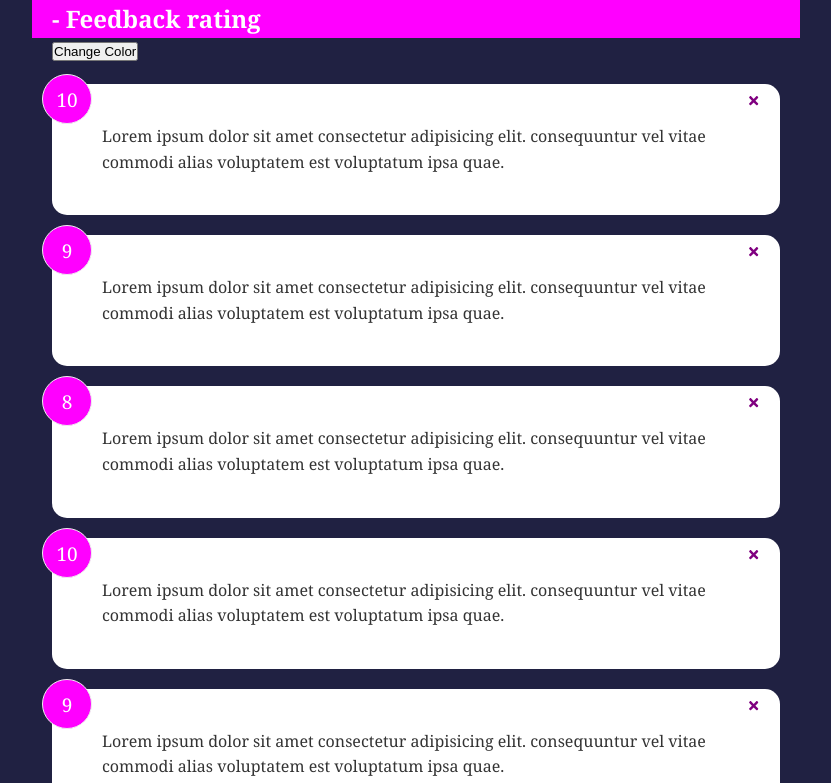
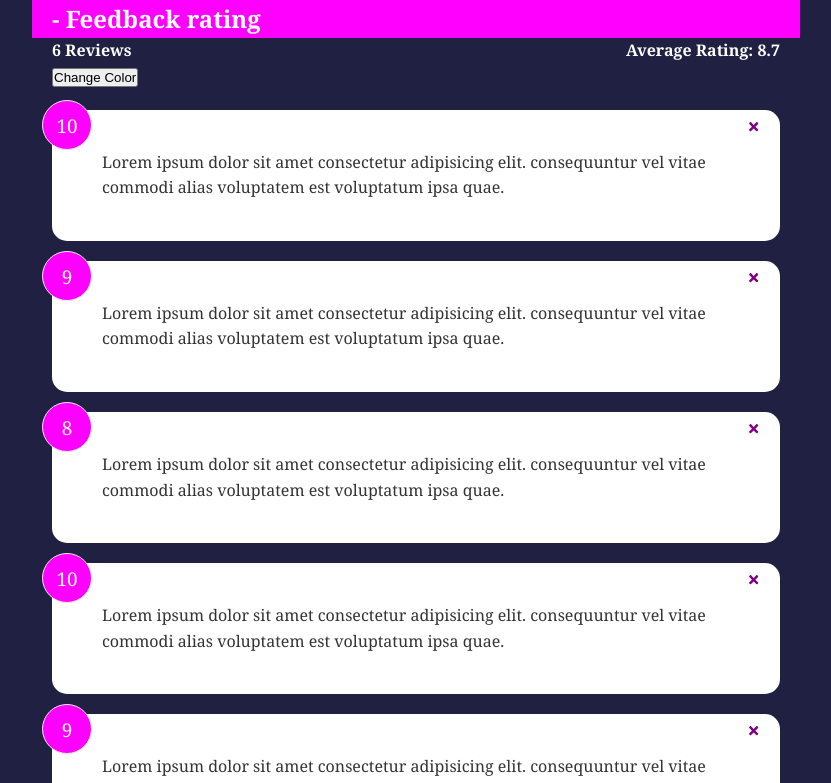
Before and after one commit to pramirez2328/feedbackUser, a React (Create React App) app: page / in a window 1280 px wide. Shown: the top 783 px of the page, without its empty margins (224-1055 px from the left). Built offline with nearby package versions, Linux system fonts and the light colour scheme.

Commit message:
add feedback stat

```diff
--- a/src/App.js
+++ b/src/App.js
@@ -3,6 +3,7 @@
 import Header from "./components/Header";
 import FeedbackList from "./components/FeedbackList";
 import feedbackData from "./data/feedbackData";
+import FeedbackStat from "./components/FeedbackStat";
 
 const App = () => {
   const [feedback, setFeedback] = useState(feedbackData);
@@ -17,6 +18,7 @@
     <>
       <Header text={titleHeader} />
       <div className="container">
+        <FeedbackStat feedback={feedback} />
         <FeedbackList feedback={feedback} deleteFeedback={handledelete} />
       </div>
     </>
--- /dev/null
+++ b/src/components/FeedbackStat.jsx
@@ -0,0 +1,18 @@
+import React from "react";
+
+function FeedbackStat({ feedback }) {
+  let average =
+    feedback.reduce((acc, cur) => {
+      return acc + cur.rating;
+    }, 0) / feedback.length;
+  console.log(average);
+  average = average.toFixed(1).replace(/[.,]0$/, "");
+  return (
+    <div className="feedback-stats">
+      <h4>{feedback.length} Reviews</h4>
+      <h4>Average Rating: {isNaN(average) ? 0 : average}</h4>
+    </div>
+  );
+}
+
+export default FeedbackStat;
```
